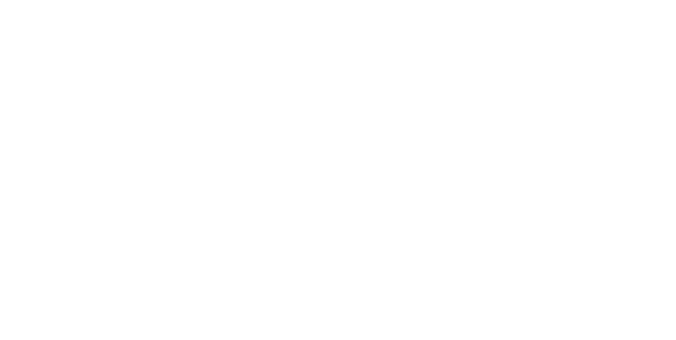
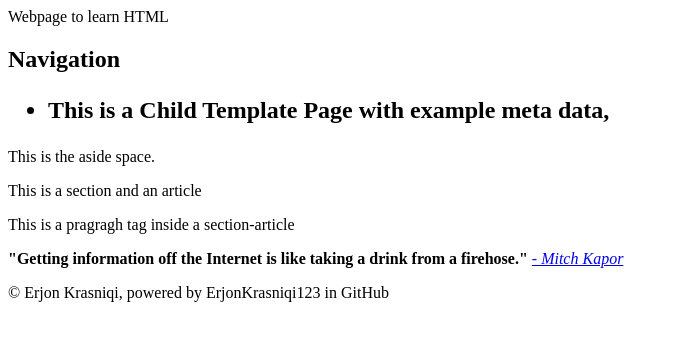
Before and after one commit to ErjonKrasniqi123/LearningHTML.github.io, a plain HTML site: page index.html in a window 1280 px wide. Shown: the whole page, without its empty margins (0-676 px from the left). Drawn offline with Linux system fonts and the light colour scheme.

Commit message:
Update index.html

```diff
--- a/index.html
+++ b/index.html
@@ -1,12 +1,60 @@
 <!DOCTYPE html>
 <html lang="en">
 <head>
+      <!-- Used by keyboard -->
     <meta charset="UTF-8">
     <meta http-equiv="X-UA-Compatible" content="IE=edge">
+    <meta name="author" content=" Erjon Krasniqi">
+    <meta name="description" content="Learning HTML by building a simple Website">
+    <meta name="keywords" content="boilerplate, starter code, HTML, learning">
     <meta name="viewport" content="width=device-width, initial-scale=1.0">
-    <title>I'm Learning ;)</title>
+     <!-- Content give value for name or http-equiv attribute, text entry in string or array string -->
+
+    <!-- meta http-equiv="default-style" content=""--> <!-- content matches css link exactly-->
+
+    <!-- Other meta attributes to be aware of -->
+
+    <!-- meta http-equiv="refresh" content="30"-->
+    <!-- Content forces a Internet Request to refresh webpage every "time value in seconds" -->
+    <!-- Use this when refreshes are needed -->
+
+    <!-- meta http-equiv="content-type" content="text/html; charset=UTF-8" -->
+    <!-- Already specified in the charset above-->
+
+    <noscript>Running JavaScript is not necessary in this HTML page ... FYI: you Feature to execute scripts is turned off</noscript>
+   <title>Splash Page</title>
+
+
 </head>
+
 <body>
+    <header> Webpage to learn HTML</header>
+    <nav><h1>
+      Navigation
+      <ul>
+        <li>
+          This is a Child Template Page with example meta data, <a heref="Click Here" target="_blank" </a>
+        </li>
+      </ul>
 
+    </h1></nav>
+    <aside><p>This is the aside space.</p></aside>
+    <section><article>This is a section and an article </article></section>
+    <section><article><p> This is a pragragh tag inside a section-article</p></article></section>
 </body>
+
+<footer>
+  <blockquote cite="https://www.brainyquote.com/quotes/mitch_kapor_163583">
+    <!-- Date Accessed 20201120-->
+  </blockquote>
+  <p>
+    <strong>"Getting information off the Internet is like taking a drink from a firehose."</strong>
+    <em><a href="https://www.brainyquote.com/quotes/mitch_kapor_163583" target="_blank">
+       - Mitch Kapor</a>
+    </em>
+  </p>
+  <p>&copy Erjon Krasniqi, powered by ErjonKrasniqi123 in GitHub</p>
+
+</footer>
+
 </html>
```
